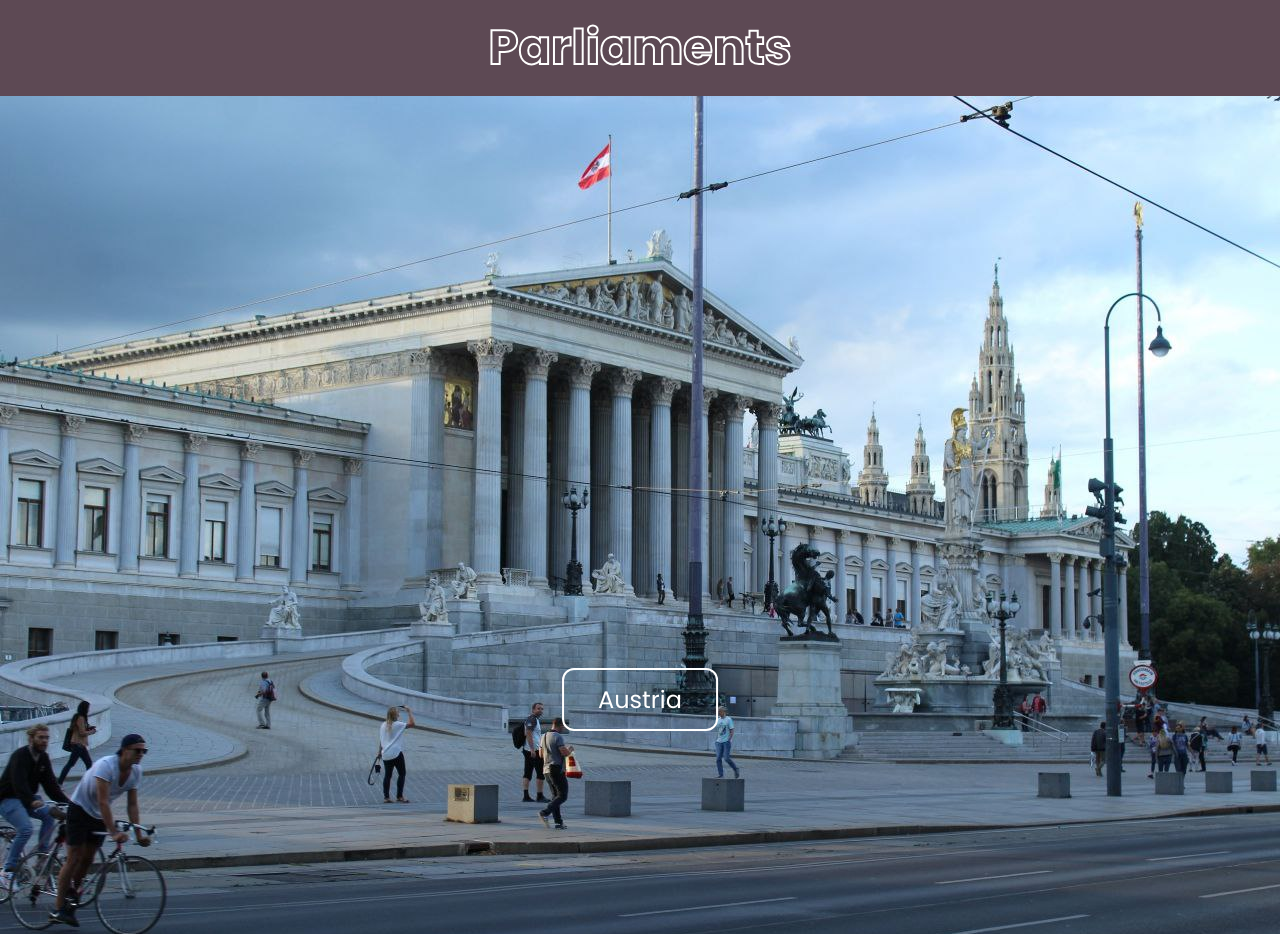
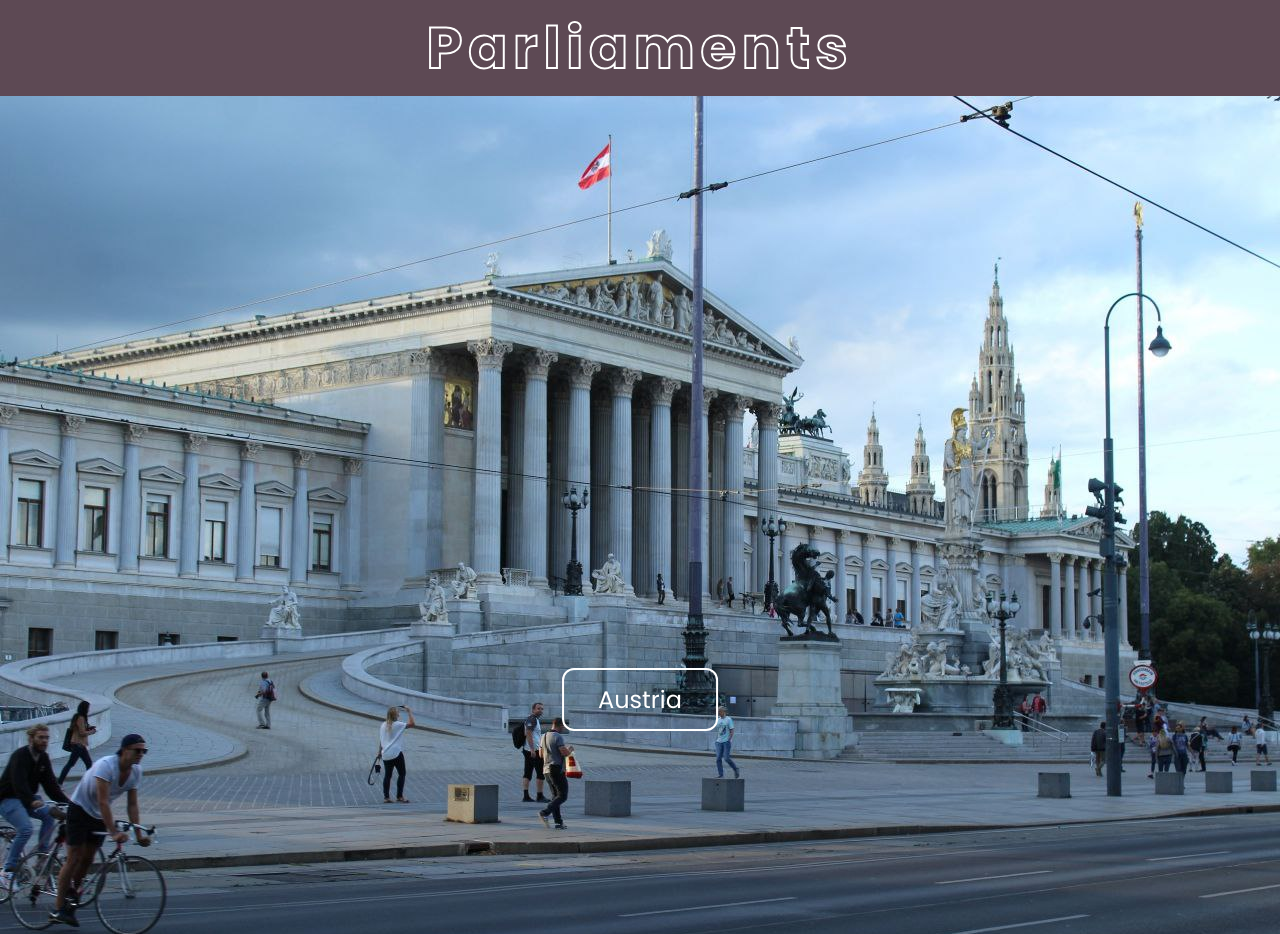
Before and after one commit to danmachiweeb/parlaments, a plain HTML site: page index.html in a window 1280 px wide. Shown: the top 934 px of the page. Drawn offline with Linux system fonts and the light colour scheme.

Commit message:
Update parlaments.css

```diff
--- a/parlaments.css
+++ b/parlaments.css
@@ -21,7 +21,8 @@ nav{
 
 .heading h2 {
   color: transparent;
-  font-size: 3em;
+  font-size: 3.6em;
+  letter-spacing: 0.1em;
   position: absolute;
   transform: translate(-50%, -50%);
   -webkit-text-stroke-width: 2px;
```
